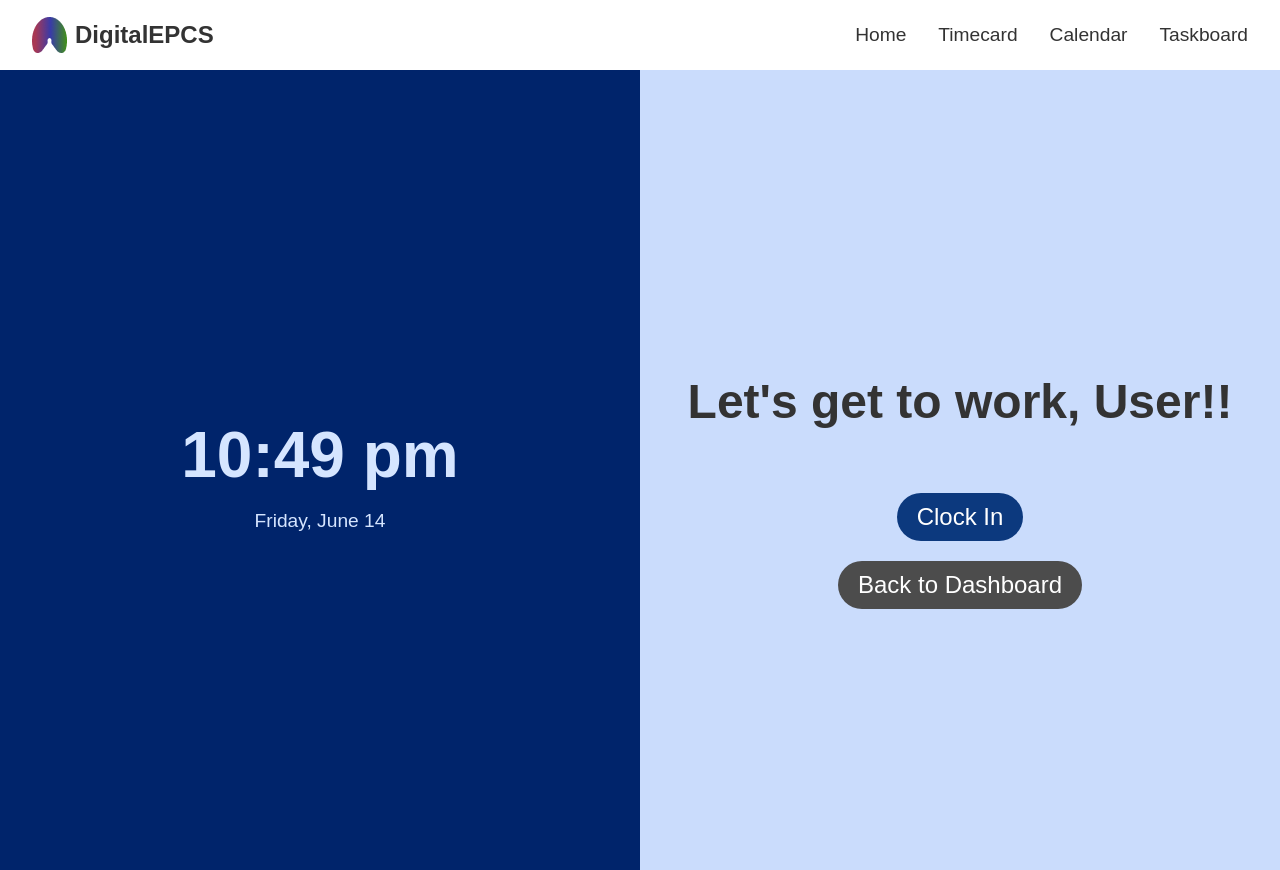
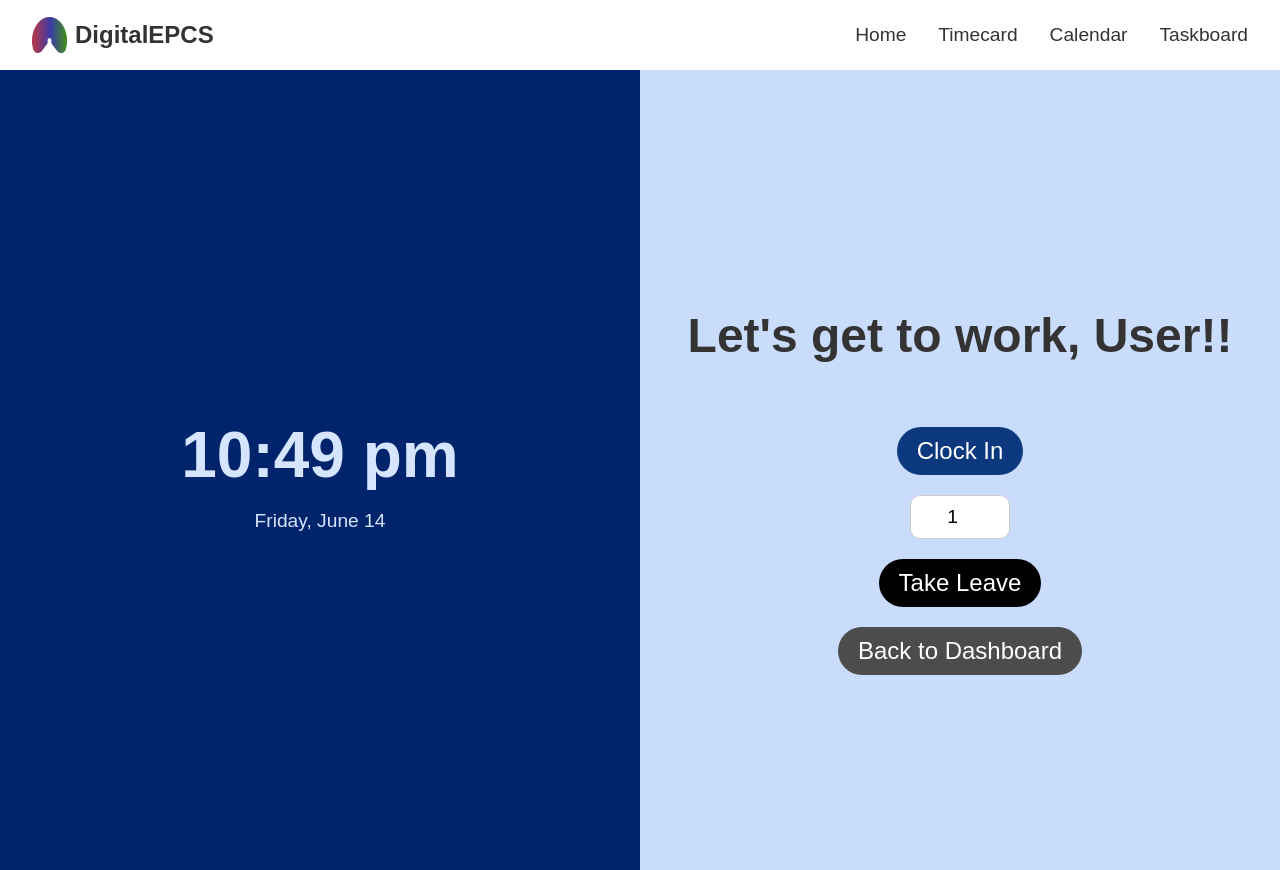
Before and after one commit to Inigojeevan/Digital, a React (Vite) app in the folder client/: page /attendance in a window 1280 px wide. Built offline with nearby package versions, Linux system fonts and the light colour scheme; no server answers.

Commit message:
feat: LeaveReq

```diff
--- a/client/src/components/AttendancePage.tsx
+++ b/client/src/components/AttendancePage.tsx
@@ -75,10 +75,38 @@ const BackButton = styled.button`
   }
 `;
 
+const LeaveButton = styled.button`
+  background-color: black;
+  color: #fff;
+  border: none;
+  border-radius: 25px;
+  padding: 10px 20px;
+  font-size: 1.5rem;
+  cursor: pointer;
+  margin-top: 20px;
+  transition: background-color 0.3s ease, transform 0.2s ease;
+
+  &:hover {
+    background-color: #ff1a1a;
+    transform: translateY(-3px);
+  }
+`;
+
+const LeaveInput = styled.input`
+  margin-top: 20px;
+  padding: 10px;
+  font-size: 1.2rem;
+  border: 1px solid #ccc;
+  border-radius: 10px;
+  width: 100px;
+  text-align: center;
+`;
+
 const AttendancePage: React.FC = () => {
   const { user } = useUser();
   const [isClockedIn, setIsClockedIn] = useState<boolean>(false);
   const [greeting, setGreeting] = useState<string>('');
+  const [leaveDays, setLeaveDays] = useState<number>(1);
 
   useEffect(() => {
     const storedIsClockedIn = localStorage.getItem('isClockedIn');
@@ -112,7 +140,24 @@ const AttendancePage: React.FC = () => {
   };
 
   const handleOnClickDashboard = () => {
-    window.location.href = "/profile";
+    window.location.href = "/timecard";
+  }
+
+  const handleLeave = async () => {
+    const employeeID = user?.id;
+    if (!employeeID) return;
+
+    try {
+      const response = await axios.post('http://localhost:3000/leave/reduce', {
+        employeeID,
+        daysTaken: leaveDays
+      });
+      alert(`Leave balance updated: ${response.data.newLeaveBalance}`);
+      window.location.href = "/timecard";
+    } catch (error) {
+      console.error(error);
+      alert('Failed to update leave balance');
+    }
   }
 
   const getCurrentTime = () => {
@@ -140,6 +185,13 @@ const AttendancePage: React.FC = () => {
         <ClockInButton onClick={handleClockInOut}>
           {isClockedIn ? 'Clock Out' : 'Clock In'}
         </ClockInButton>
+        <LeaveInput
+          type="number"
+          value={leaveDays}
+          onChange={(e) => setLeaveDays(parseInt(e.target.value))}
+          min="1"
+        />
+        <LeaveButton onClick={handleLeave}>Take Leave</LeaveButton>
         <BackButton onClick={handleOnClickDashboard}>Back to Dashboard</BackButton>
       </RightPanel>
     </Container>
```
Also changed, not shown: 2 other files (tests, documents, lock files or other folders).
